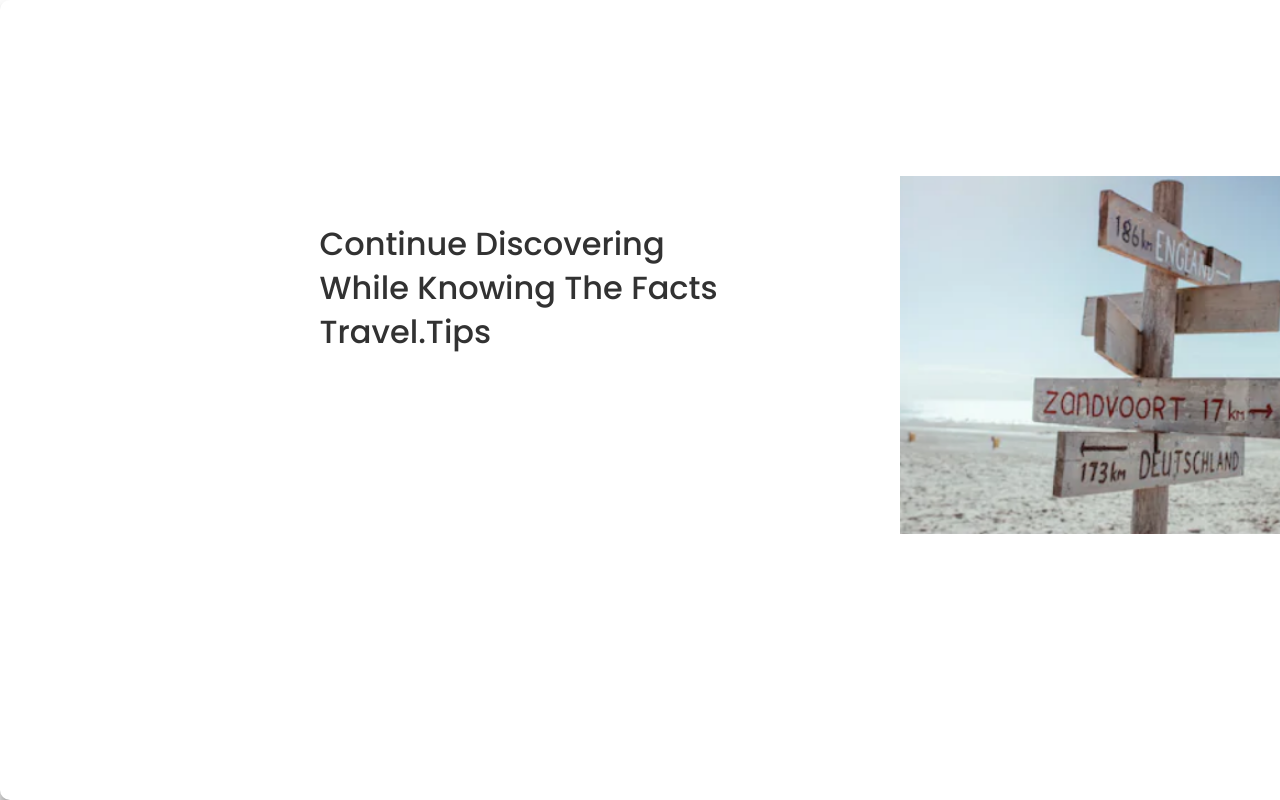
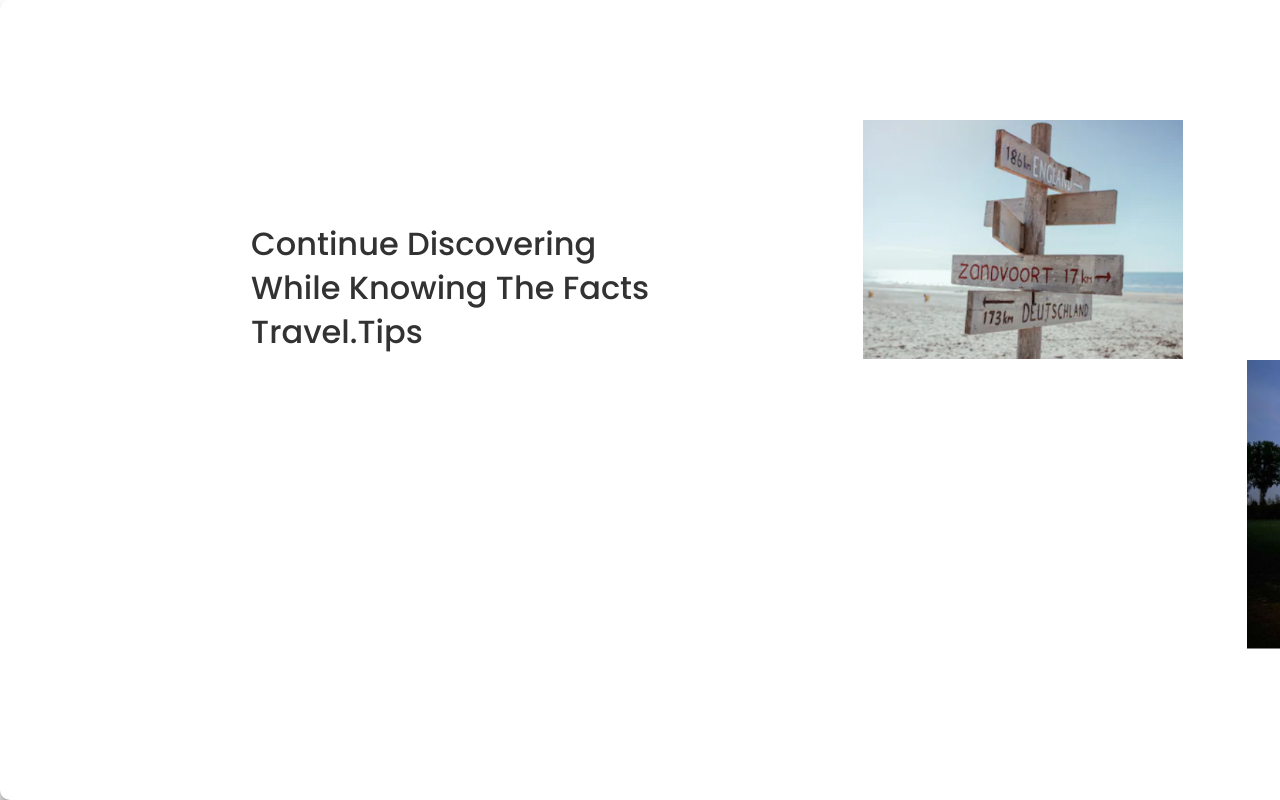
Before and after one commit to GuidoWestra/Travel-Tips-Front, a React (Create React App) app: page / in a window 1280 px wide. Shown: the top 800 px of the page. Built offline with nearby package versions, Linux system fonts and the light colour scheme; no server answers.

Commit message:
Dynamic Styling!

```diff
--- a/src/pages/Landing/App.scss
+++ b/src/pages/Landing/App.scss
@@ -92,7 +92,7 @@ html {
         }
       }
       .hero-images {
-        width: 50%;
+        width: 100vw;
         height: 100vh;
         position: relative;
         .hero-images-inner {
@@ -100,22 +100,22 @@ html {
             position: absolute;
             overflow: hidden;
             &.place1 {
-              top: 20px;
-              right: 75px;
+              top: 1vw;
+              right: 4vw;
               width: 45%;
               height: 30%;
             }
             &.place2 {
-              bottom: 24px;
-              left: -100px;
-              width: 50%;
-              height: 75%;
+              bottom: 15vh;
+              left: 0vw;
+              width: 25vw;
+              height: 70%;
             }
             &.place3 {
-              bottom: -120px;
-              left: 420px;
-              width: 49%;
-              height: 65%;
+              bottom: -15vh;
+              left: 30vw;
+              width: 30vw;
+              height: 70%;
             }
             img {
               position: absolute;
--- a/src/pages/Landing/index.js
+++ b/src/pages/Landing/index.js
@@ -84,7 +84,7 @@ function Landing() {
                 <button className="explore-button">
                   Explore
                   <div className="arrow-icon">
-                    <img src={arrow} alt="row" onClick={clickNavigate} />
+                    <img src={arrow} alt="row" onClick={() => clickNavigate()} />
                   </div>
                 </button>
               </div>
```
Also changed, not shown: 1 other file (tests, documents, lock files or other folders).
